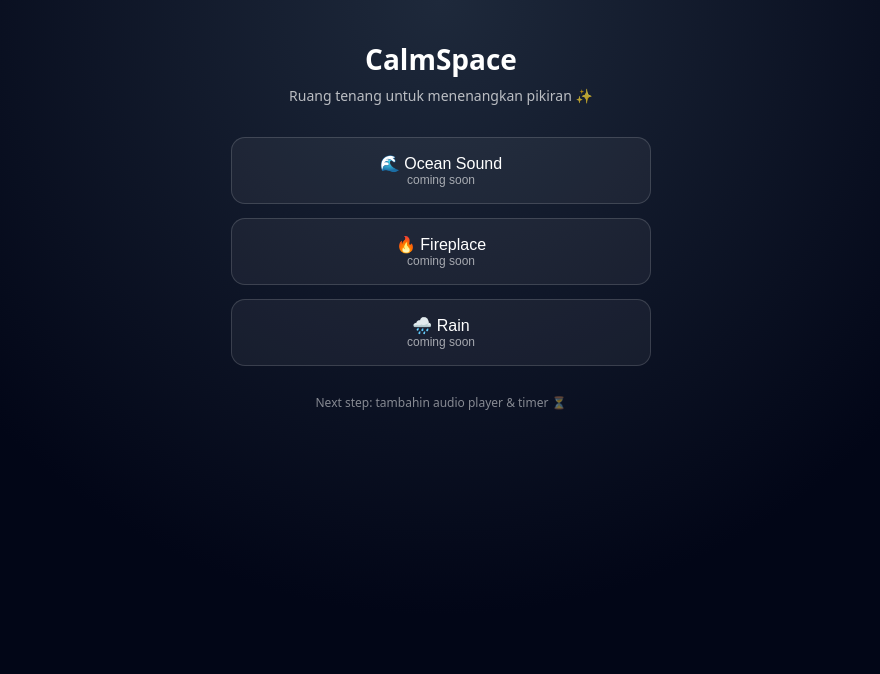
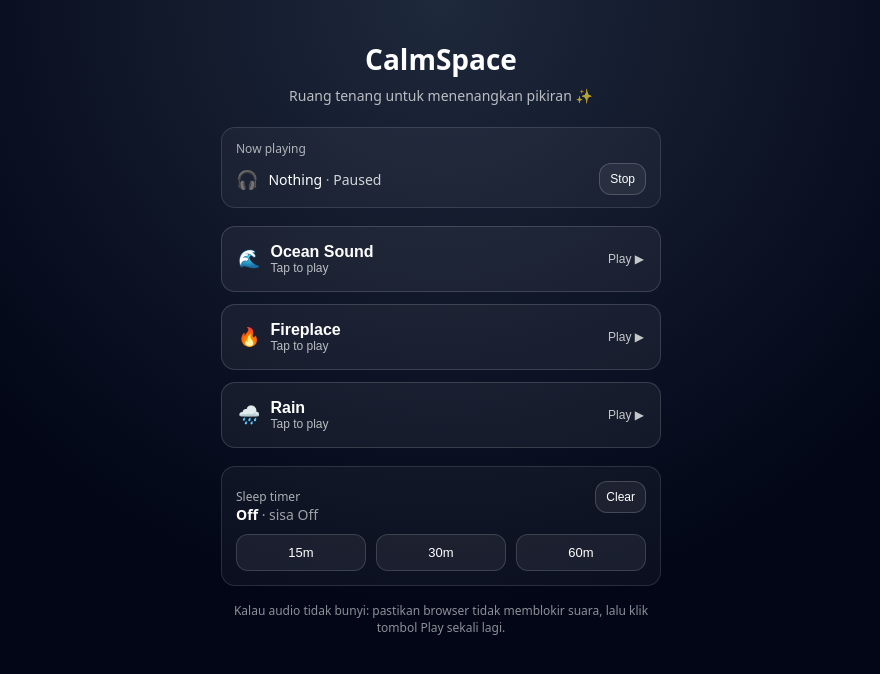
Before and after one commit to hanzonk26/calmspaceapp, a Next.js app: page / in a window 1280 px wide. Shown: the top 674 px of the page, without its empty margins (199-1079 px from the left). Built offline with nearby package versions, Linux system fonts and the light colour scheme.

Commit message:
Enhance audio player with timer and UI updates
Refactor audio player UI and functionality, add timer feature.

```diff
--- a/app/page.tsx
+++ b/app/page.tsx
@@ -1,110 +1,341 @@
+"use client";
+
+import { useEffect, useMemo, useRef, useState } from "react";
+
+type TrackKey = "ocean" | "fireplace" | "rain";
+
+type Track = {
+  key: TrackKey;
+  title: string;
+  emoji: string;
+  url: string;
+};
+
 export default function Home() {
+  const tracks: Track[] = useMemo(
+    () => [
+      {
+        key: "ocean",
+        title: "Ocean Sound",
+        emoji: "🌊",
+        // placeholder public mp3 (bisa kamu ganti)
+        url: "https://www2.cs.uic.edu/~i101/SoundFiles/StarWars3.wav",
+      },
+      {
+        key: "fireplace",
+        title: "Fireplace",
+        emoji: "🔥",
+        url: "https://www2.cs.uic.edu/~i101/SoundFiles/ImperialMarch60.wav",
+      },
+      {
+        key: "rain",
+        title: "Rain",
+        emoji: "🌧️",
+        url: "https://www2.cs.uic.edu/~i101/SoundFiles/PinkPanther30.wav",
+      },
+    ],
+    []
+  );
+
+  const audioRef = useRef<HTMLAudioElement | null>(null);
+  const [activeKey, setActiveKey] = useState<TrackKey | null>(null);
+  const [isPlaying, setIsPlaying] = useState(false);
+
+  const [timerMinutes, setTimerMinutes] = useState<number | null>(null);
+  const [secondsLeft, setSecondsLeft] = useState<number | null>(null);
+  const timerRef = useRef<number | null>(null);
+
+  const activeTrack = useMemo(
+    () => tracks.find((t) => t.key === activeKey) ?? null,
+    [activeKey, tracks]
+  );
+
+  // init audio element once
+  useEffect(() => {
+    if (!audioRef.current) {
+      const a = new Audio();
+      a.loop = true; // loop untuk ambience
+      a.preload = "auto";
+      a.addEventListener("play", () => setIsPlaying(true));
+      a.addEventListener("pause", () => setIsPlaying(false));
+      audioRef.current = a;
+    }
+    return () => {
+      // cleanup
+      if (timerRef.current) window.clearInterval(timerRef.current);
+      if (audioRef.current) {
+        audioRef.current.pause();
+        audioRef.current.src = "";
+      }
+    };
+  }, []);
+
+  async function playTrack(key: TrackKey) {
+    const track = tracks.find((t) => t.key === key);
+    if (!track || !audioRef.current) return;
+
+    const a = audioRef.current;
+
+    // jika klik track yang sama: toggle play/pause
+    if (activeKey === key) {
+      if (a.paused) {
+        try {
+          await a.play();
+        } catch (e) {
+          console.error(e);
+          alert("Browser memblokir autoplay. Coba klik sekali lagi.");
+        }
+      } else {
+        a.pause();
+      }
+      return;
+    }
+
+    // pindah track
+    setActiveKey(key);
+    a.pause();
+    a.currentTime = 0;
+    a.src = track.url;
+
+    try {
+      await a.play();
+    } catch (e) {
+      console.error(e);
+      alert("Browser memblokir autoplay. Coba klik sekali lagi.");
+    }
+  }
+
+  function stop() {
+    if (!audioRef.current) return;
+    audioRef.current.pause();
+    setIsPlaying(false);
+    setActiveKey(null);
+    clearTimer();
+  }
+
+  function startTimer(mins: number) {
+    clearTimer();
+    setTimerMinutes(mins);
+    const total = mins * 60;
+    setSecondsLeft(total);
+
+    timerRef.current = window.setInterval(() => {
+      setSecondsLeft((prev) => {
+        if (prev === null) return null;
+        if (prev <= 1) {
+          // waktu habis
+          if (timerRef.current) window.clearInterval(timerRef.current);
+          timerRef.current = null;
+          // stop audio
+          if (audioRef.current) audioRef.current.pause();
+          setIsPlaying(false);
+          setActiveKey(null);
+          setTimerMinutes(null);
+          return null;
+        }
+        return prev - 1;
+      });
+    }, 1000);
+  }
+
+  function clearTimer() {
+    if (timerRef.current) window.clearInterval(timerRef.current);
+    timerRef.current = null;
+    setTimerMinutes(null);
+    setSecondsLeft(null);
+  }
+
+  const timerLabel = useMemo(() => {
+    if (secondsLeft === null) return "Off";
+    const m = Math.floor(secondsLeft / 60);
+    const s = secondsLeft % 60;
+    return `${m}:${String(s).padStart(2, "0")}`;
+  }, [secondsLeft]);
+
+  const cardStyle: React.CSSProperties = {
+    padding: "16px",
+    borderRadius: 14,
+    border: "1px solid rgba(255,255,255,0.15)",
+    background: "rgba(255,255,255,0.05)",
+    color: "white",
+    fontSize: 16,
+    cursor: "pointer",
+    textAlign: "left",
+    display: "flex",
+    alignItems: "center",
+    justifyContent: "space-between",
+    gap: 12,
+  };
+
   return (
     <main
       style={{
         minHeight: "100vh",
-        background:
-          "radial-gradient(circle at top, #1e293b 0%, #020617 60%)",
+        background: "radial-gradient(circle at top, #1e293b 0%, #020617 60%)",
         color: "white",
         padding: "40px 20px",
         fontFamily: "system-ui, -apple-system, BlinkMacSystemFont",
       }}
     >
-      <div
-        style={{
-          maxWidth: 420,
-          margin: "0 auto",
-          textAlign: "center",
-        }}
-      >
-        <h1
-          style={{
-            fontSize: 28,
-            fontWeight: 600,
-            marginBottom: 8,
-          }}
-        >
+      <div style={{ maxWidth: 440, margin: "0 auto", textAlign: "center" }}>
+        <h1 style={{ fontSize: 28, fontWeight: 600, marginBottom: 8 }}>
           CalmSpace
         </h1>
-
-        <p
-          style={{
-            opacity: 0.7,
-            fontSize: 14,
-            marginBottom: 32,
-          }}
-        >
+        <p style={{ opacity: 0.7, fontSize: 14, marginBottom: 22 }}>
           Ruang tenang untuk menenangkan pikiran ✨
         </p>
 
-        {/* CARD */}
+        {/* NOW PLAYING */}
         <div
           style={{
-            display: "flex",
-            flexDirection: "column",
-            gap: 14,
+            margin: "0 auto 18px",
+            padding: "12px 14px",
+            borderRadius: 14,
+            border: "1px solid rgba(255,255,255,0.12)",
+            background: "rgba(255,255,255,0.04)",
+            textAlign: "left",
           }}
         >
-          <button
+          <div style={{ fontSize: 12, opacity: 0.65, marginBottom: 6 }}>
+            Now playing
+          </div>
+          <div style={{ display: "flex", alignItems: "center", gap: 10 }}>
+            <div style={{ fontSize: 18 }}>
+              {activeTrack ? activeTrack.emoji : "🎧"}
+            </div>
+            <div style={{ flex: 1, fontSize: 14 }}>
+              {activeTrack ? activeTrack.title : "Nothing"}
+              <span style={{ opacity: 0.6 }}> · </span>
+              <span style={{ opacity: 0.8 }}>
+                {isPlaying ? "Playing" : "Paused"}
+              </span>
+            </div>
+            <button
+              onClick={stop}
+              style={{
+                padding: "8px 10px",
+                borderRadius: 12,
+                border: "1px solid rgba(255,255,255,0.18)",
+                background: "rgba(255,255,255,0.06)",
+                color: "white",
+                cursor: "pointer",
+                fontSize: 12,
+              }}
+            >
+              Stop
+            </button>
+          </div>
+        </div>
+
+        {/* TRACK BUTTONS */}
+        <div style={{ display: "flex", flexDirection: "column", gap: 12 }}>
+          {tracks.map((t) => {
+            const selected = activeKey === t.key;
+            return (
+              <button
+                key={t.key}
+                onClick={() => playTrack(t.key)}
+                style={{
+                  ...cardStyle,
+                  outline: selected ? "2px solid rgba(255,255,255,0.25)" : "none",
+                }}
+              >
+                <div style={{ display: "flex", alignItems: "center", gap: 10 }}>
+                  <span style={{ fontSize: 18 }}>{t.emoji}</span>
+                  <div style={{ display: "flex", flexDirection: "column" }}>
+                    <span style={{ fontWeight: 600 }}>{t.title}</span>
+                    <span style={{ fontSize: 12, opacity: 0.7 }}>
+                      {selected
+                        ? isPlaying
+                          ? "Tap to pause"
+                          : "Tap to play"
+                        : "Tap to play"}
+                    </span>
+                  </div>
+                </div>
+
+                <span style={{ fontSize: 12, opacity: 0.75 }}>
+                  {selected ? (isPlaying ? "Pause ⏸" : "Play ▶") : "Play ▶"}
+                </span>
+              </button>
+            );
+          })}
+        </div>
+
+        {/* TIMER */}
+        <div
+          style={{
+            marginTop: 18,
+            padding: "14px",
+            borderRadius: 14,
+            border: "1px solid rgba(255,255,255,0.12)",
+            background: "rgba(255,255,255,0.04)",
+            textAlign: "left",
+          }}
+        >
+          <div
             style={{
-              padding: "16px",
-              borderRadius: 14,
-              border: "1px solid rgba(255,255,255,0.15)",
-              background: "rgba(255,255,255,0.05)",
-              color: "white",
-              fontSize: 16,
-              cursor: "pointer",
+              display: "flex",
+              alignItems: "baseline",
+              justifyContent: "space-between",
+              marginBottom: 10,
+              gap: 12,
             }}
           >
-            🌊 Ocean Sound
-            <div style={{ fontSize: 12, opacity: 0.6 }}>
-              coming soon
+            <div>
+              <div style={{ fontSize: 12, opacity: 0.65 }}>Sleep timer</div>
+              <div style={{ fontSize: 14, fontWeight: 600 }}>
+                {timerMinutes ? `${timerMinutes} menit` : "Off"}{" "}
+                <span style={{ opacity: 0.6, fontWeight: 400 }}>
+                  · sisa {timerLabel}
+                </span>
+              </div>
             </div>
-          </button>
 
-          <button
-            style={{
-              padding: "16px",
-              borderRadius: 14,
-              border: "1px solid rgba(255,255,255,0.15)",
-              background: "rgba(255,255,255,0.05)",
-              color: "white",
-              fontSize: 16,
-              cursor: "pointer",
-            }}
-          >
-            🔥 Fireplace
-            <div style={{ fontSize: 12, opacity: 0.6 }}>
-              coming soon
-            </div>
-          </button>
+            <button
+              onClick={clearTimer}
+              style={{
+                padding: "8px 10px",
+                borderRadius: 12,
+                border: "1px solid rgba(255,255,255,0.18)",
+                background: "rgba(255,255,255,0.06)",
+                color: "white",
+                cursor: "pointer",
+                fontSize: 12,
+              }}
+            >
+              Clear
+            </button>
+          </div>
 
-          <button
-            style={{
-              padding: "16px",
-              borderRadius: 14,
-              border: "1px solid rgba(255,255,255,0.15)",
-              background: "rgba(255,255,255,0.05)",
-              color: "white",
-              fontSize: 16,
-              cursor: "pointer",
-            }}
-          >
-            🌧️ Rain
-            <div style={{ fontSize: 12, opacity: 0.6 }}>
-              coming soon
-            </div>
-          </button>
+          <div style={{ display: "flex", gap: 10 }}>
+            {[15, 30, 60].map((m) => (
+              <button
+                key={m}
+                onClick={() => startTimer(m)}
+                style={{
+                  flex: 1,
+                  padding: "10px 12px",
+                  borderRadius: 12,
+                  border: "1px solid rgba(255,255,255,0.15)",
+                  background:
+                    timerMinutes === m
+                      ? "rgba(255,255,255,0.12)"
+                      : "rgba(255,255,255,0.06)",
+                  color: "white",
+                  cursor: "pointer",
+                  fontSize: 13,
+                }}
+              >
+                {m}m
+              </button>
+            ))}
+          </div>
         </div>
 
-        <p
-          style={{
-            marginTop: 28,
-            fontSize: 12,
-            opacity: 0.5,
-          }}
-        >
-          Next step: tambahin audio player & timer ⏳
+        <p style={{ marginTop: 16, fontSize: 12, opacity: 0.55 }}>
+          Kalau audio tidak bunyi: pastikan browser tidak memblokir suara, lalu
+          klik tombol Play sekali lagi.
         </p>
       </div>
     </main>
```
